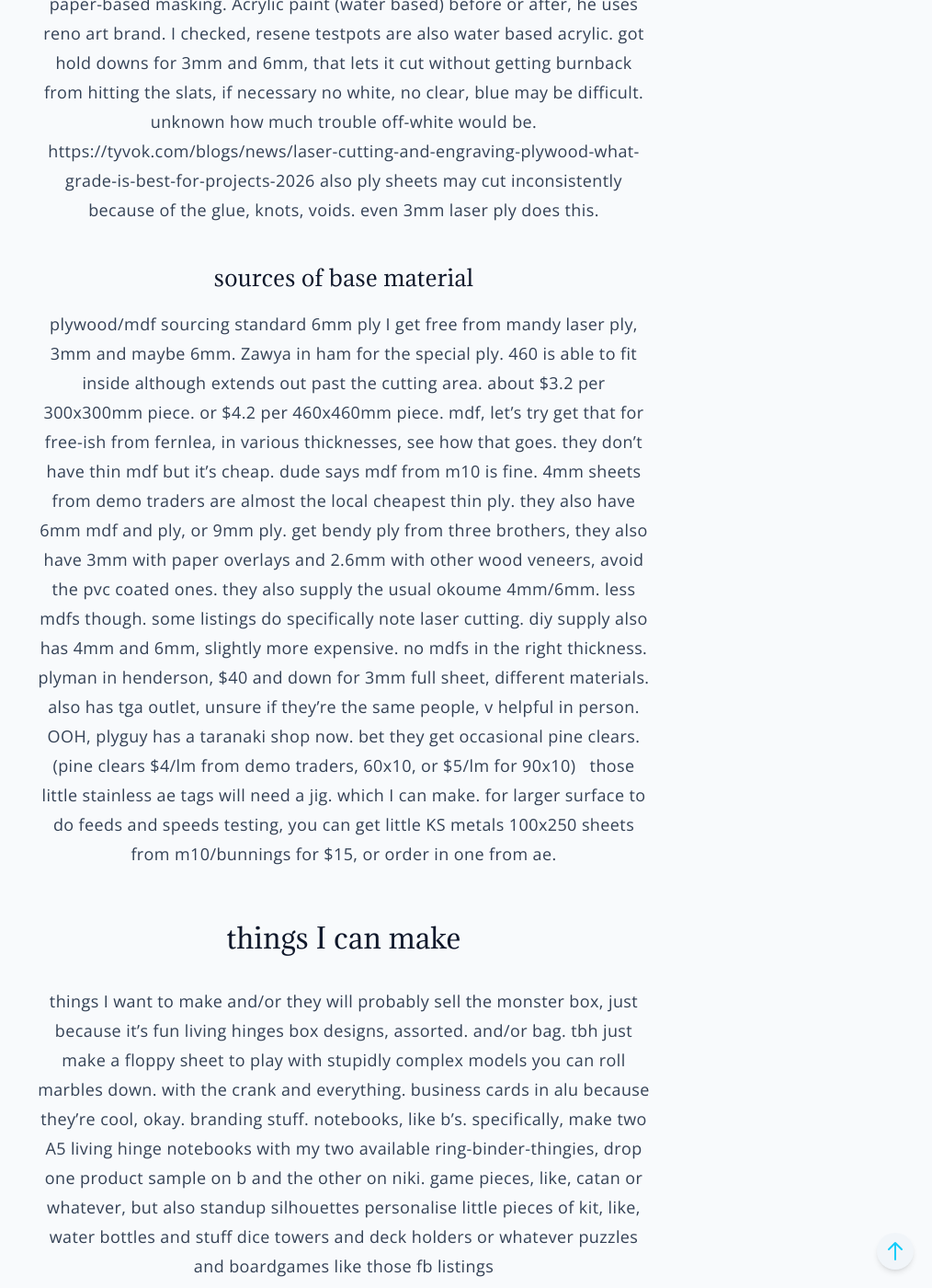
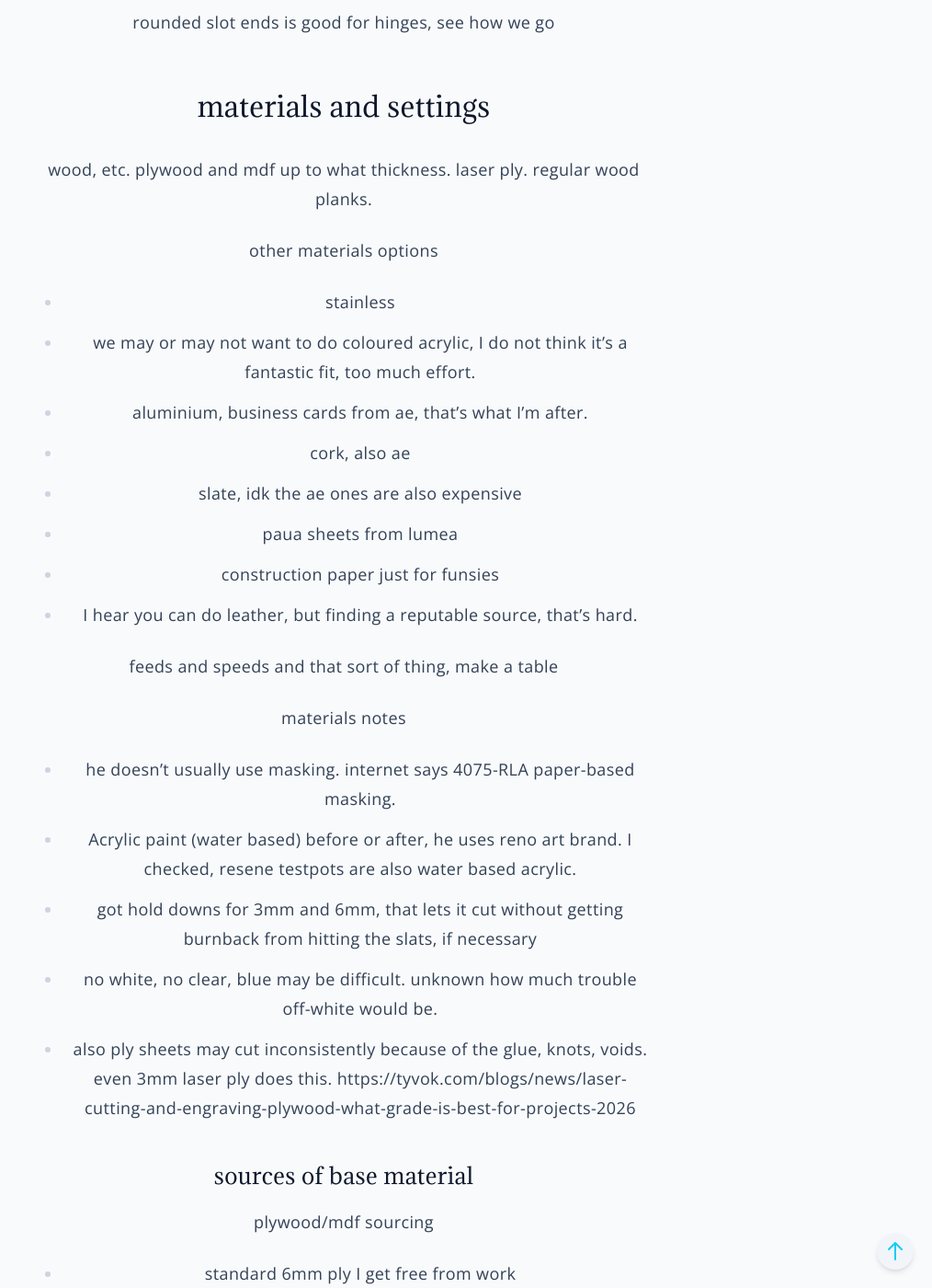
Before and after one commit to paper-engineer/laser-gallery, a Jekyll site: the page built from docs/_pages/resources.md, in a window 1280 px wide and 1400 px high, scrolled down 1488 px. Shown: the whole window at 92% size, without its empty margins (266-1280 px from the left). Built offline with Jekyll 4.4.1, drawn with Linux system fonts in a browser that asks for light colours; some of the changed text lies outside the part shown.

Commit message:
Update resources.md

```diff
--- a/docs/_pages/resources.md
+++ b/docs/_pages/resources.md
@@ -5,23 +5,29 @@ layout: page
 
 [link to instructions page](https://paper-engineer.github.io/laser-gallery/instructions/)
 
-## design
+## where to find designs
 
-get inkscape
+obrary, idk. I googled "download svg for laser" and got a bunch of free files, some of which can be used commercially. https://www.xtool.com/blogs/buyer-guide/free-laser-cut-files
 
-### where to find designs
+paid sources: https://www.creativefabrica.com/ and others
 
-obrary, idk
+https://laserprofit.eu/en/ has a list of useful sites for design (like geargenerator, which is so cool) and a bonus profit calculator
 
-paid sources
+hmmm living hinge generator
 
-fb groups
+fb groups https://www.facebook.com/groups/1554309237985182 https://www.facebook.com/groups/falconlaserengraver https://www.facebook.com/groups/439605296411167 https://www.facebook.com/groups/289685249114284 https://www.facebook.com/groups/2232030250381502 https://www.facebook.com/groups/newtolaserengraving https://www.facebook.com/groups/lasercuttingengraving https://www.facebook.com/groups/lightburncommunity https://www.facebook.com/groups/3048640425270025 https://www.facebook.com/groups/LaserEngravingAndCutting https://www.facebook.com/groups/1562665357839728 https://www.facebook.com/groups/1182674569310365
 
-that kind of thing
+A NOTE ABOUT COMMERCIAL LICENSING
 
-### customising
+### customising designs
 
-can be done in inkscape, watch the licensing, or lightburn has a couple of simple ones
+Lightburn has a couple of simple things you can do.
+
+For more complex editing, get Inkscape (free) if you don't already have Illustrator or CorelDRAW (not free).
+
+Alternatively: QCAD, LibreCAD, FreeCAD, Fusion360, AutoCAD.
+
+A NOTE ABOUT COMMERCIAL LICENSING AND REMIXING
 
 ### checklist for design
 
@@ -29,7 +35,6 @@ vector (format pls)
 pathing
 nesting
 
-hmmm living hinge generator
 rounded slot ends is good for hinges, see how we go
 
 ## materials and settings
@@ -37,64 +42,62 @@ rounded slot ends is good for hinges, see how we go
 wood, etc. plywood and mdf up to what thickness. laser ply. regular wood planks.
 
 other materials options
-stainless
-we may or may not want to do coloured acrylic, I do not think it's a fantastic fit, too much effort.
-aluminium, business cards from ae, that's what I'm after.
-cork, also ae
-slate, idk the ae ones are also expensive
-paua sheets from lumea
-construction paper just for funsies
-I hear you can do leather, but finding a reputable source, that's hard.
+- stainless
+- we may or may not want to do coloured acrylic, I do not think it's a fantastic fit, too much effort.
+- aluminium, business cards from ae, that's what I'm after.
+- cork, also ae
+- slate, idk the ae ones are also expensive
+- paua sheets from lumea
+- construction paper just for funsies
+- I hear you can do leather, but finding a reputable source, that's hard.
 
 feeds and speeds and that sort of thing, make a table
 
 materials notes
-he doesn't usually use masking. internet says 4075-RLA paper-based masking.
-Acrylic paint (water based) before or after, he uses reno art brand. I checked, resene testpots are also water based acrylic.
-got hold downs for 3mm and 6mm, that lets it cut without getting burnback from hitting the slats, if necessary
-no white, no clear, blue may be difficult. unknown how much trouble off-white would be.
-https://tyvok.com/blogs/news/laser-cutting-and-engraving-plywood-what-grade-is-best-for-projects-2026
-also ply sheets may cut inconsistently because of the glue, knots, voids. even 3mm laser ply does this.
+- he doesn't usually use masking. internet says 4075-RLA paper-based masking.
+- Acrylic paint (water based) before or after, he uses reno art brand. I checked, resene testpots are also water based acrylic.
+- got hold downs for 3mm and 6mm, that lets it cut without getting burnback from hitting the slats, if necessary
+- no white, no clear, blue may be difficult. unknown how much trouble off-white would be.
+- also ply sheets may cut inconsistently because of the glue, knots, voids. even 3mm laser ply does this. https://tyvok.com/blogs/news/laser-cutting-and-engraving-plywood-what-grade-is-best-for-projects-2026
 
 ### sources of base material
 
 plywood/mdf sourcing
-standard 6mm ply I get free from mandy
-laser ply, 3mm and maybe 6mm. Zawya in ham for the special ply. 460 is able to fit inside although extends out past the cutting area. about $3.2 per 300x300mm piece. or $4.2 per 460x460mm piece.
-mdf, let's try get that for free-ish from fernlea, in various thicknesses, see how that goes. they don't have thin mdf but it's cheap. dude says mdf from m10 is fine.
-4mm sheets from demo traders are almost the local cheapest thin ply. they also have 6mm mdf and ply, or 9mm ply.
-get bendy ply from three brothers, they also have 3mm with paper overlays and 2.6mm with other wood veneers, avoid the pvc coated ones. they also supply the usual okoume 4mm/6mm. less mdfs though. some listings do specifically note laser cutting.
-diy supply also has 4mm and 6mm, slightly more expensive. no mdfs in the right thickness.
-plyman in henderson, $40 and down for 3mm full sheet, different materials. also has tga outlet, unsure if they're the same people, v helpful in person.
-OOH, plyguy has a taranaki shop now. bet they get occasional pine clears.
-(pine clears $4/lm from demo traders, 60x10, or $5/lm for 90x10)
+- standard 6mm ply I get free from work
+- laser ply, 3mm and maybe 6mm. Zawya in ham for the special ply. 460 is able to fit inside although extends out past the cutting area. about $3.2 per 300x300mm piece. or $4.2 per 460x460mm piece.
+- dude says mdf from m10 is fine. sometimes you can get sheets from fernlea? they're mostly chipboard.
+- 4mm sheets from demo traders are almost the local cheapest thin ply. they also have 6mm mdf and ply, or 9mm ply.
+- get bendy ply from three brothers, they also have 3mm with paper overlays and 2.6mm with other wood veneers, avoid the pvc coated ones. they also supply the usual okoume 4mm/6mm. less mdfs though. some listings do specifically note laser cutting.
+- diy supply also has 4mm and 6mm, slightly more expensive. no mdfs in the right thickness.
+- plyman in henderson, $40 and down for 3mm full sheet, different materials. also has tga outlet, unsure if they're the same people, v helpful in person.
+- OOH, plyguy has a taranaki shop now. bet they get occasional pine clears.
+- (pine clears $4/lm from demo traders, 60x10, or $5/lm for 90x10)
 
 those little stainless ae tags will need a jig. which I can make. for larger surface to do feeds and speeds testing, you can get little KS metals 100x250 sheets from m10/bunnings for $15, or order in one from ae.
 
 ## things I can make
 
 things I want to make and/or they will probably sell
-the monster box, just because it's fun
-living hinges box designs, assorted. and/or bag. tbh just make a floppy sheet to play with
-stupidly complex models you can roll marbles down. with the crank and everything.
-business cards in alu because they're cool, okay. branding stuff.
-notebooks, like b's. specifically, make two A5 living hinge notebooks with my two available ring-binder-thingies, drop one product sample on b and the other on niki.
-game pieces, like, catan or whatever, but also standup silhouettes
-personalise little pieces of kit, like, water bottles and stuff
-dice towers and deck holders or whatever
-puzzles and boardgames like those fb listings
+- the monster box, just because it's fun
+- living hinges box designs, assorted. and/or bag. tbh just make a floppy sheet to play with
+- stupidly complex models you can roll marbles down. with the crank and everything.
+- business cards in alu because they're cool, okay. branding stuff.
+- notebooks, like b's. specifically, make two A5 living hinge notebooks with my two available ring-binder-thingies, drop one product sample on b and the other on niki.
+- game pieces, like, catan or whatever, but also standup silhouettes
+- personalise little pieces of kit, like, water bottles and stuff
+- dice towers and deck holders or whatever
+- puzzles and boardgames like those fb listings
 
-obviously you can do stainless tags and tumblers and whatnot
-jewellery, clocks, artwork and mandalas and things
+obviously you can do stainless tags and tumblers and whatnot. jewellery, clocks, artwork and mandalas and things
 
 ### people and places to leave sample kit around
 
-just friendly: downstairs with mandy, say hi to all my neighbours with house numbers on acrylic (ehhhh expensive though) or I guess we can spray finish it, give b a notebook thingy, drop a mandala on v
-at the board game shop (and other game shops)
-leave a selection of options with niki
-at dance
-on the desk at 3bros lol
-commissioning personnel nameplates
+- just friendly: downstairs with mandy, say hi to all my neighbours with house numbers on acrylic (ehhhh expensive though) or I guess we can spray finish it, give b a notebook thingy, drop a mandala on v
+- at the board game shop (and other game shops)
+- leave a selection of options with niki
+- at dance
+- on the desk at 3bros lol
+- commissioning personnel nameplates
 
 ## about the laser
 
```
